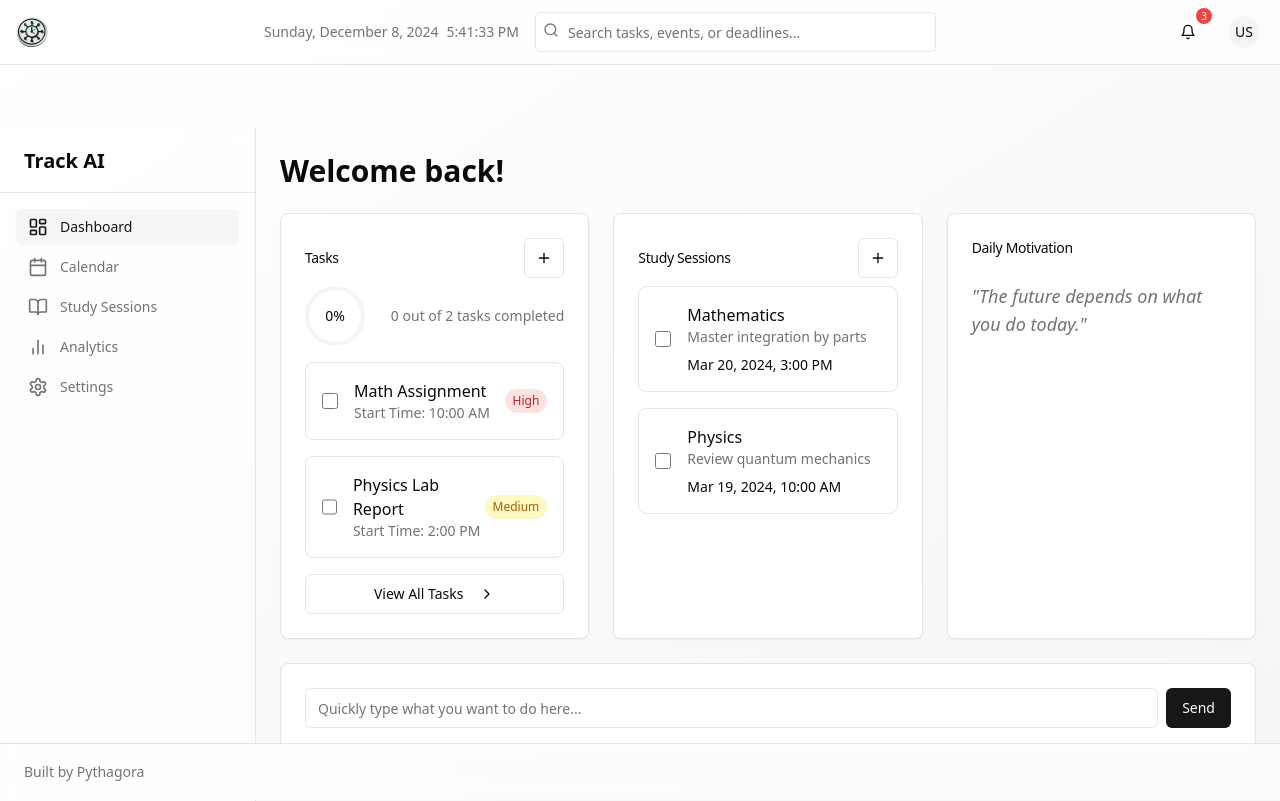
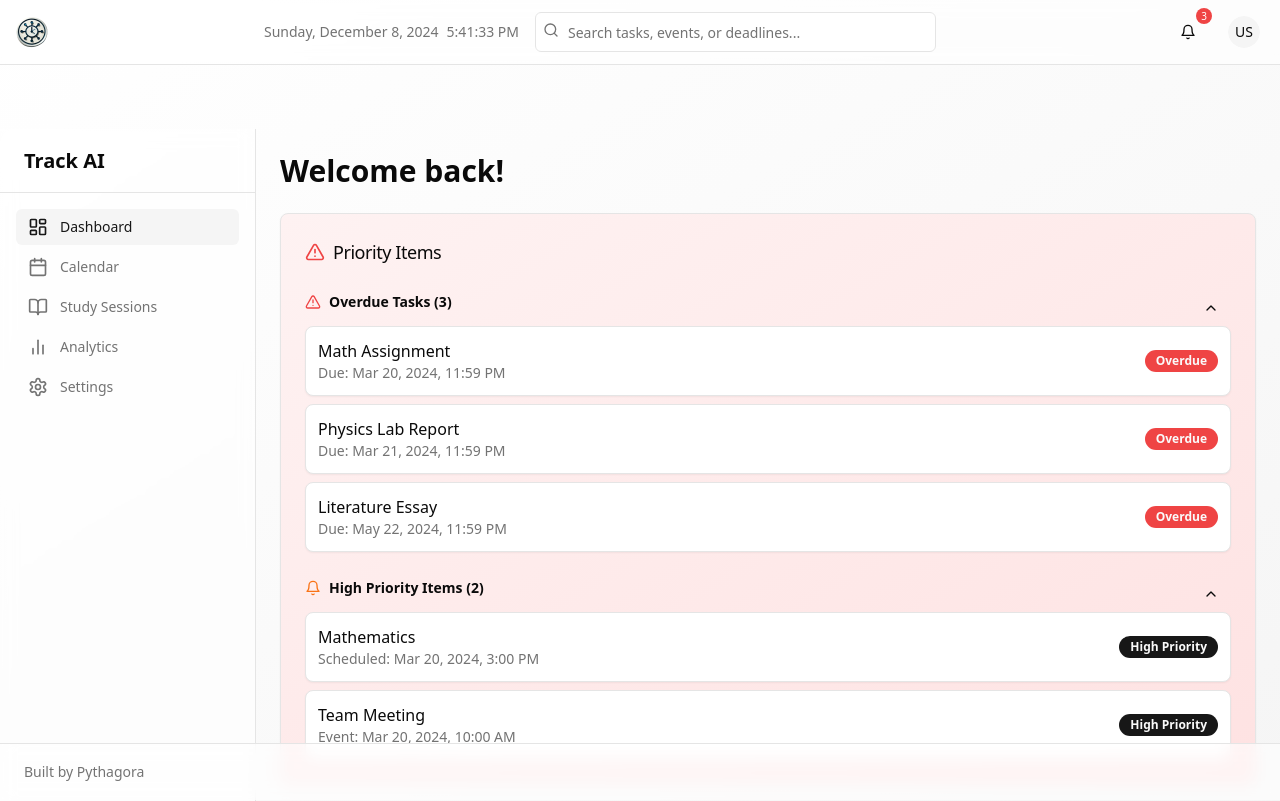
Before and after one commit to DhairyaS450/track-ai-web, a React (Vite) app in the folder client/: page / in a window 1280 px wide. Built offline with nearby package versions, Linux system fonts and the light colour scheme.

Commit message:
fixed study session bug and implemented priority items section onto dashboard

```diff
--- a/client/src/components/CreateStudySessionDialog.tsx
+++ b/client/src/components/CreateStudySessionDialog.tsx
@@ -12,7 +12,7 @@ import { Label } from "./ui/label";
 import { Textarea } from "./ui/textarea";
 import { Switch } from "./ui/switch";
 import { RadioGroup, RadioGroupItem } from "./ui/radio-group";
-import { addStudySession } from "@/api/sessions";
+import { addStudySession, updateStudySession } from "@/api/sessions";
 import { useToast } from "@/hooks/useToast";
 import { StudySession, Task, Event } from "@/types";
 import {
@@ -47,19 +47,57 @@ export function CreateStudySessionDialog({
   const [topic, setTopic] = useState(initialSession?.subject || "");
   const [startTime, setStartTime] = useState(initialSession?.scheduledFor || "");
   const [endTime, setEndTime] = useState("");
-  const [isFlexible, setIsFlexible] = useState(false);
+  const [isFlexible, setIsFlexible] = useState(initialSession?.isFlexible || false);
   const [duration, setDuration] = useState(initialSession?.duration || 60);
   const [goal, setGoal] = useState(initialSession?.goal || "");
   const [technique, setTechnique] = useState(initialSession?.technique || "pomodoro");
-  const [breakInterval, setBreakInterval] = useState(25);
-  const [breakDuration, setBreakDuration] = useState(5);
-  const [materials, setMaterials] = useState("");
-  const [priority, setPriority] = useState<"High" | "Medium" | "Low">("Medium");
-  const [reminders, setReminders] = useState<Array<{ type: 'minutes' | 'hours' | 'days', amount: number }>>([]);
-  const [linkedTaskIds, setLinkedTaskIds] = useState<string[]>([]);
-  const [linkedEventIds, setLinkedEventIds] = useState<string[]>([]);
+  const [breakInterval, setBreakInterval] = useState(initialSession?.breakInterval || 25);
+  const [breakDuration, setBreakDuration] = useState(initialSession?.breakDuration || 5);
+  const [materials, setMaterials] = useState(initialSession?.materials || "");
+  const [priority, setPriority] = useState<"High" | "Medium" | "Low">(initialSession?.priority || "Medium");
+  const [reminders, setReminders] = useState<Array<{ type: 'minutes' | 'hours' | 'days', amount: number }>>(
+    initialSession?.reminders || []
+  );
+  const [linkedTaskIds, setLinkedTaskIds] = useState<string[]>(
+    initialSession?.linkedTaskIds || []
+  );
+  const [linkedEventIds, setLinkedEventIds] = useState<string[]>(
+    initialSession?.linkedEventIds || []
+  );
 
   const { toast } = useToast();
+
+  useEffect(() => {
+    if (initialSession && mode === "edit") {
+      setTopic(initialSession.subject);
+      setStartTime(initialSession.scheduledFor);
+      setIsFlexible(initialSession.isFlexible || false);
+      setDuration(initialSession.duration);
+      setGoal(initialSession.goal);
+      setTechnique(initialSession.technique);
+      setBreakInterval(initialSession.breakInterval || 25);
+      setBreakDuration(initialSession.breakDuration || 5);
+      setMaterials(initialSession.materials || "");
+      setPriority(initialSession.priority || "Medium");
+      setReminders(initialSession.reminders || []);
+      setLinkedTaskIds(initialSession.linkedTaskIds || []);
+      setLinkedEventIds(initialSession.linkedEventIds || []);
+    } else {
+      setTopic("");
+      setStartTime("");
+      setIsFlexible(false);
+      setDuration(60);
+      setGoal("");
+      setTechnique("pomodoro");
+      setBreakInterval(25);
+      setBreakDuration(5);
+      setMaterials("");
+      setPriority("Medium");
+      setReminders([]);
+      setLinkedTaskIds([]);
+      setLinkedEventIds([]);
+    }
+  }, [initialSession, mode, open]);
 
   useEffect(() => {
     if (startTime && endTime) {
@@ -79,6 +117,15 @@ export function CreateStudySessionDialog({
   };
 
   const handleSubmit = async () => {
+    if (!startTime) {
+      toast({
+        variant: "destructive",
+        title: "Error",
+        description: "Start time is required",
+      });
+      return;
+    }
+
     try {
       const sessionData = {
         subject: topic,
@@ -97,18 +144,27 @@ export function CreateStudySessionDialog({
         status: 'scheduled' as const,
       };
 
+      if (mode === "edit" && initialSession?.id) {
+        const response = await updateStudySession(initialSession.id, sessionData);
+        toast({
+          title: "Success",
+          description: "Study session updated successfully",
+        });
+        onSessionCreated(response.session);
+      } else {
         const response = await addStudySession(sessionData);
         toast({
           title: "Success",
           description: "Study session created successfully",
         });
         onSessionCreated(response.session);
+      }
       onOpenChange(false);
     } catch (error) {
       toast({
         variant: "destructive",
         title: "Error",
-        description: "Failed to create study session",
+        description: "Failed to save study session",
       });
     }
   };
--- a/client/src/pages/Dashboard.tsx
+++ b/client/src/pages/Dashboard.tsx
@@ -3,20 +3,28 @@ import { Card, CardContent, CardHeader, CardTitle } from "@/components/ui/card";
 import { Button } from "@/components/ui/button";
 import { getTasks, deleteTask, getTodayTasks } from "@/api/tasks";
 import { getStudySessions } from "@/api/sessions";
-import { Task, StudySession } from "@/types";
-import { format } from "date-fns";
-import { Plus, Edit, Trash2, ChevronRight } from "lucide-react";
+import { getEvents } from "@/api/events";
+import { Task, StudySession, Event } from "@/types";
+import { format, isPast, isToday, isValid } from "date-fns";
+import { Plus, Edit, Trash2, ChevronRight, AlertTriangle, Clock, Bell, ChevronDown, ChevronUp } from "lucide-react";
 import { CircularProgress } from "@/components/CircularProgress";
 import { useToast } from "@/hooks/useToast";
 import { Input } from "@/components/ui/input";
 import { CreateTaskDialog } from "@/components/CreateTaskDialog";
 import { ViewAllTasksDialog } from "@/components/ViewAllTasksDialog";
 import { DeleteTaskDialog } from "@/components/DeleteTaskDialog";
+import { Badge } from "@/components/ui/badge";
+import {
+  Collapsible,
+  CollapsibleContent,
+  CollapsibleTrigger,
+} from "@/components/ui/collapsible";
 
 export function Dashboard() {
   const [tasks, setTasks] = useState<Task[]>([]);
   const [allTasks, setAllTasks] = useState<Task[]>([]);
   const [sessions, setSessions] = useState<StudySession[]>([]);
+  const [events, setEvents] = useState<Event[]>([]);
   const [selectedTasks, setSelectedTasks] = useState<Set<string>>(new Set());
   const [selectedSessions, setSelectedSessions] = useState<Set<string>>(new Set());
   const [createTaskOpen, setCreateTaskOpen] = useState(false);
@@ -24,17 +32,22 @@ export function Dashboard() {
   const [deleteTaskOpen, setDeleteTaskOpen] = useState(false);
   const [taskToDelete, setTaskToDelete] = useState<string | null>(null);
   const [editTask, setEditTask] = useState<Task | null>(null);
+  const [isOverdueOpen, setIsOverdueOpen] = useState(true);
+  const [isTodayOpen, setIsTodayOpen] = useState(true);
+  const [isHighPriorityOpen, setIsHighPriorityOpen] = useState(true);
   const { toast } = useToast();
 
   const fetchData = async () => {
-    const [currentTasks, allTasksData, sessionsData] = await Promise.all([
+    const [currentTasks, allTasksData, sessionsData, eventsData] = await Promise.all([
       getTodayTasks(),
       getTasks(true),
       getStudySessions(),
+      getEvents(),
     ]);
     setTasks(currentTasks.tasks);
     setAllTasks(allTasksData.tasks);
     setSessions(sessionsData.sessions);
+    setEvents(eventsData.events);
   };
 
   useEffect(() => {
@@ -95,9 +108,191 @@ export function Dashboard() {
     input.value = '';
   };
 
+  // Filter priority items
+  const overdueTasks = allTasks.filter(task =>
+    task.deadline &&
+    isValid(new Date(task.deadline)) &&
+    isPast(new Date(task.deadline)) &&
+    !isToday(new Date(task.deadline)) &&
+    task.status !== 'completed'
+  );
+
+  const todayTasks = allTasks.filter(task =>
+    task.deadline &&
+    isValid(new Date(task.deadline)) &&
+    isToday(new Date(task.deadline)) &&
+    task.status !== 'completed'
+  );
+
+  const highPriorityItems = [
+    ...allTasks.filter(task =>
+      task.deadline &&
+      isValid(new Date(task.deadline)) &&
+      !isPast(new Date(task.deadline)) &&
+      !isToday(new Date(task.deadline)) &&
+      task.status !== 'completed' &&
+      task.priority === 'High'
+    ),
+    ...sessions.filter(session =>
+      session.scheduledFor &&
+      isValid(new Date(session.scheduledFor)) &&
+      session.priority === 'High' &&
+      session.status !== 'completed'
+    ),
+    ...events.filter(event =>
+      event.startTime &&
+      isValid(new Date(event.startTime)) &&
+      event.priority === 'High'
+    )
+  ];
+
+  const formatDate = (dateStr: string) => {
+    try {
+      const date = new Date(dateStr);
+      if (!isValid(date)) {
+        return 'Invalid date';
+      }
+      return format(date, 'PPp');
+    } catch (error) {
+      return 'Invalid date';
+    }
+  };
+
   return (
     <div className="space-y-6">
       <h1 className="text-3xl font-bold">Welcome back!</h1>
+
+      <Card className="bg-gradient-to-br from-red-50 to-red-100 dark:from-red-950 dark:to-red-900">
+        <CardHeader>
+          <CardTitle className="text-lg font-medium flex items-center gap-2">
+            <AlertTriangle className="h-5 w-5 text-red-500" />
+            Priority Items
+          </CardTitle>
+        </CardHeader>
+        <CardContent>
+          {overdueTasks.length > 0 && (
+            <Collapsible open={isOverdueOpen} onOpenChange={setIsOverdueOpen} className="mb-6">
+              <div className="flex items-center justify-between">
+                <h3 className="text-sm font-semibold mb-3 flex items-center gap-2">
+                  <AlertTriangle className="h-4 w-4 text-red-500" />
+                  Overdue Tasks ({overdueTasks.length})
+                </h3>
+                <CollapsibleTrigger asChild>
+                  <Button variant="ghost" size="sm">
+                    {isOverdueOpen ? (
+                      <ChevronUp className="h-4 w-4" />
+                    ) : (
+                      <ChevronDown className="h-4 w-4" />
+                    )}
+                  </Button>
+                </CollapsibleTrigger>
+              </div>
+              <CollapsibleContent className="space-y-2">
+                {overdueTasks.map((task) => (
+                  <div
+                    key={task.id}
+                    className="flex items-center justify-between bg-white dark:bg-gray-800 rounded-lg border p-3 shadow-sm"
+                  >
+                    <div>
+                      <p className="font-medium">{task.title}</p>
+                      <p className="text-sm text-muted-foreground">
+                        Due: {formatDate(task.deadline)}
+                      </p>
+                    </div>
+                    <Badge variant="destructive">Overdue</Badge>
+                  </div>
+                ))}
+              </CollapsibleContent>
+            </Collapsible>
+          )}
+
+          {todayTasks.length > 0 && (
+            <Collapsible open={isTodayOpen} onOpenChange={setIsTodayOpen} className="mb-6">
+              <div className="flex items-center justify-between">
+                <h3 className="text-sm font-semibold mb-3 flex items-center gap-2">
+                  <Clock className="h-4 w-4 text-yellow-500" />
+                  Due Today ({todayTasks.length})
+                </h3>
+                <CollapsibleTrigger asChild>
+                  <Button variant="ghost" size="sm">
+                    {isTodayOpen ? (
+                      <ChevronUp className="h-4 w-4" />
+                    ) : (
+                      <ChevronDown className="h-4 w-4" />
+                    )}
+                  </Button>
+                </CollapsibleTrigger>
+              </div>
+              <CollapsibleContent className="space-y-2">
+                {todayTasks.map((task) => (
+                  <div
+                    key={task.id}
+                    className="flex items-center justify-between bg-white dark:bg-gray-800 rounded-lg border p-3 shadow-sm"
+                  >
+                    <div>
+                      <p className="font-medium">{task.title}</p>
+                      <p className="text-sm text-muted-foreground">
+                        Due: {formatDate(task.deadline)}
+                      </p>
+                    </div>
+                    <Badge variant="secondary">Today</Badge>
+                  </div>
+                ))}
+              </CollapsibleContent>
+            </Collapsible>
+          )}
+
+          {highPriorityItems.length > 0 && (
+            <Collapsible open={isHighPriorityOpen} onOpenChange={setIsHighPriorityOpen}>
+              <div className="flex items-center justify-between">
+                <h3 className="text-sm font-semibold mb-3 flex items-center gap-2">
+                  <Bell className="h-4 w-4 text-orange-500" />
+                  High Priority Items ({highPriorityItems.length})
+                </h3>
+                <CollapsibleTrigger asChild>
+                  <Button variant="ghost" size="sm">
+                    {isHighPriorityOpen ? (
+                      <ChevronUp className="h-4 w-4" />
+                    ) : (
+                      <ChevronDown className="h-4 w-4" />
+                    )}
+                  </Button>
+                </CollapsibleTrigger>
+              </div>
+              <CollapsibleContent className="space-y-2">
+                {highPriorityItems.map((item) => (
+                  <div
+                    key={'id' in item ? item.id : ''}
+                    className="flex items-center justify-between bg-white dark:bg-gray-800 rounded-lg border p-3 shadow-sm"
+                  >
+                    <div>
+                      <p className="font-medium">
+                        {'title' in item ? item.title : 'subject' in item ? item.subject : item.name}
+                      </p>
+                      <p className="text-sm text-muted-foreground">
+                        {'deadline' in item && item.deadline
+                          ? `Due: ${formatDate(item.deadline)}`
+                          : 'scheduledFor' in item && item.scheduledFor
+                          ? `Scheduled: ${formatDate(item.scheduledFor)}`
+                          : 'startTime' in item && item.startTime
+                          ? `Event: ${formatDate(item.startTime)}`
+                          : ''}
+                      </p>
+                    </div>
+                    <Badge variant="default">High Priority</Badge>
+                  </div>
+                ))}
+              </CollapsibleContent>
+            </Collapsible>
+          )}
+
+          {overdueTasks.length === 0 && todayTasks.length === 0 && highPriorityItems.length === 0 && (
+            <p className="text-center text-muted-foreground py-4">
+              No priority items to display
+            </p>
+          )}
+        </CardContent>
+      </Card>
 
       <div className="grid gap-6 md:grid-cols-3">
         <Card>
@@ -115,7 +310,7 @@ export function Dashboard() {
               </span>
             </div>
             <div className="space-y-4">
-            {tasks.map((task) => (
+              {tasks.map((task) => (
                 <div
                   key={task.id}
                   className={`flex items-center justify-between rounded-lg border p-4 transition-colors
@@ -141,19 +336,22 @@ export function Dashboard() {
                         {task.title}
                       </h3>
                       <p className="text-sm text-muted-foreground">
-                        Start Time: {format(new Date(task.timeSlots[0].startDate), "h:mm a")}
+                        {task.timeSlots[0] && format(new Date(task.timeSlots[0].startDate), "h:mm a")}
                       </p>
                     </div>
                   </div>
                   <div className="flex items-center space-x-2">
-                    <span
-                      className={`rounded-full px-2 py-1 text-xs font-medium
-                        ${task.priority === 'High' ? 'bg-red-100 text-red-700' : ''}
-                        ${task.priority === 'Medium' ? 'bg-yellow-100 text-yellow-700' : ''}
-                        ${task.priority === 'Low' ? 'bg-green-100 text-green-700' : ''}`}
+                    <Badge
+                      variant={
+                        task.priority === 'High'
+                          ? 'destructive'
+                          : task.priority === 'Medium'
+                          ? 'default'
+                          : 'secondary'
+                      }
                     >
                       {task.priority}
-                    </span>
+                    </Badge>
                     {selectedTasks.has(task.id) && (
                       <div className="flex items-center space-x-1">
                         <Button
@@ -224,7 +422,7 @@ export function Dashboard() {
                       {session.goal}
                     </p>
                     <div className="mt-2 text-sm">
-                      {format(new Date(session.scheduledFor), "PPp")}
+                      {formatDate(session.scheduledFor)}
                     </div>
                   </div>
                 </div>
@@ -274,6 +472,7 @@ export function Dashboard() {
         open={viewAllTasksOpen}
         onOpenChange={setViewAllTasksOpen}
         tasks={allTasks}
+        onTasksChange={fetchData}
       />
 
       <DeleteTaskDialog
```
Lines whose indentation alone changed are shown as unchanged.
